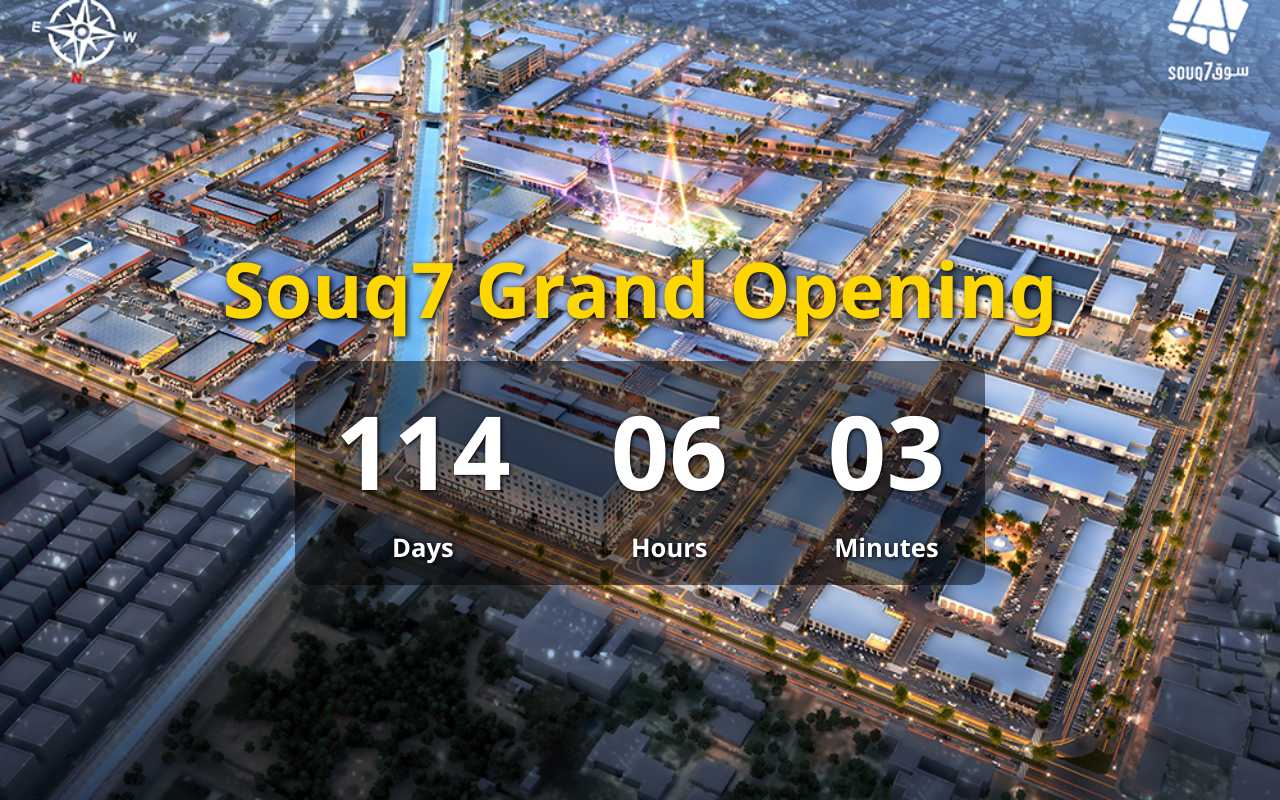
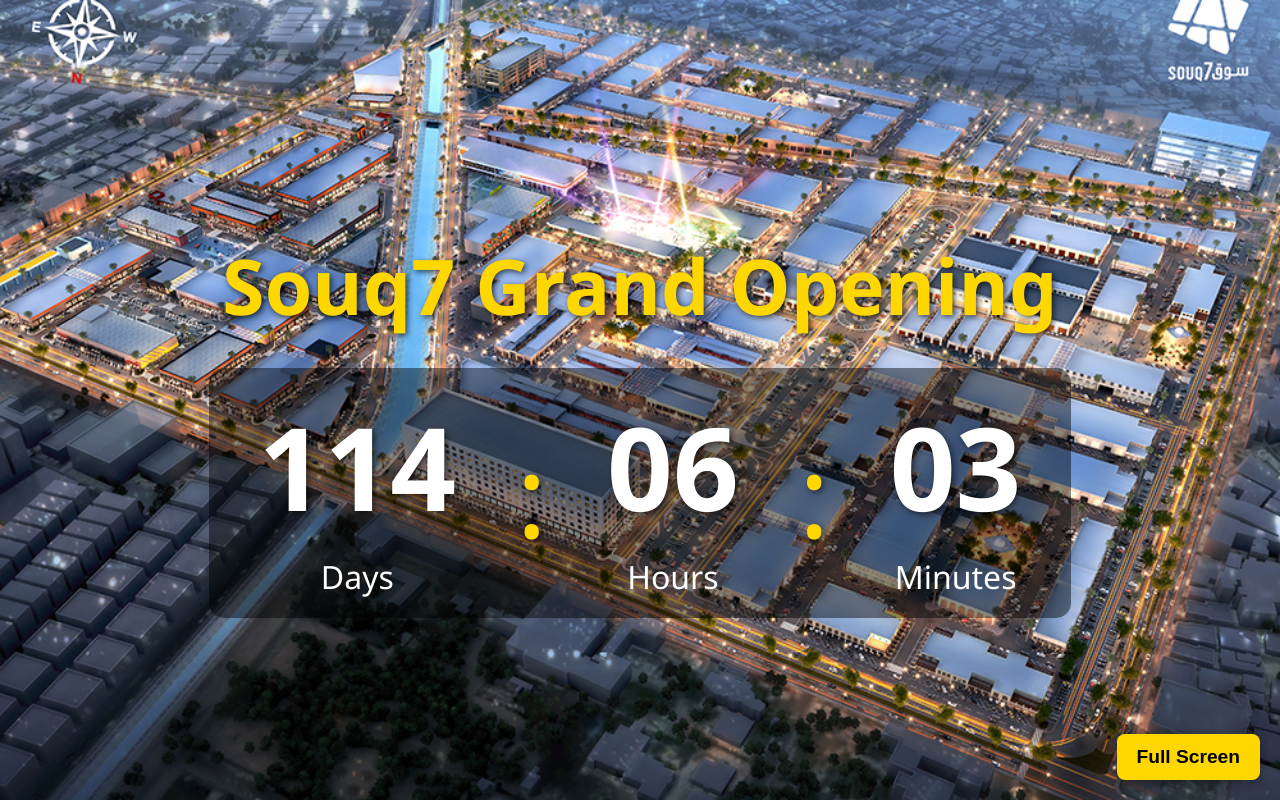
Before and after one commit to abdomoteab-lab/countdown, a plain HTML site: page index.html in a window 1280 px wide. Drawn offline with Linux system fonts and the light colour scheme.

Commit message:
Add files via upload

```diff
--- a/index.html
+++ b/index.html
@@ -3,71 +3,100 @@
 <head>
 <meta charset="UTF-8" />
 <meta name="viewport" content="width=device-width, initial-scale=1" />
-<title>Countdown Timer</title>
+<title>Souq7 Grand Opening</title>
 <style>
   html, body {
     margin: 0; padding: 0; height: 100%;
-    overflow: hidden;
     font-family: "Segoe UI", Tahoma, Geneva, Verdana, sans-serif;
-    direction: ltr;
-  }
-  body {
     background: url('countdown.jpg') no-repeat center center fixed;
     background-size: cover;
+    color: white;
     display: flex;
     flex-direction: column;
+    align-items: center;
     justify-content: center;
-    align-items: center;
-    color: white;
-    text-shadow: 1px 1px 4px black;
+    text-align: center;
   }
-  h1.title {
+  h1 {
     font-size: 6vw;
-    color: #FFD700; /* لون ذهبي فاتح */
-    margin: 20px 0;
-    text-shadow: 2px 2px 6px black;
+    color: #FFD700;
+    margin-bottom: 30px;
+    text-shadow: 2px 2px 6px rgba(0,0,0,0.7);
   }
   .countdown {
-    text-align: center;
-    background: rgba(0,0,0,0.5);
-    padding: 20px 40px;
+    display: flex;
+    align-items: center;
+    gap: 40px;
+    background: rgba(0,0,0,0.45);
+    padding: 20px 50px;
     border-radius: 15px;
-    display: flex;
-    gap: 100px;
-    font-weight: bold;
-    font-size: 4vw;
   }
   .time-section {
-    text-align: center;
     display: flex;
     flex-direction: column;
-    gap: 10px;
+    align-items: center;
+    min-width: 80px;
   }
   .number {
-    font-size: 8vw;
+    font-size: 9vw;
+    font-weight: 700;
+    text-shadow: 2px 2px 6px rgba(0,0,0,0.6);
   }
   .label {
-    font-size: 2vw;
+    font-size: 2.5vw;
+    margin-top: 10px;
+  }
+  .separator {
+    font-size: 9vw;
+    color: #FFD700;
+    padding: 0 20px;
+    line-height: 1;
+    text-shadow: 2px 2px 6px rgba(0,0,0,0.6);
+    user-select: none;
+  }
+  #fullscreenBtn {
+    position: fixed;
+    bottom: 20px;
+    right: 20px;
+    background-color: #FFD700;
+    color: black;
+    border: none;
+    padding: 12px 20px;
+    font-size: 1.2rem;
+    font-weight: 700;
+    border-radius: 8px;
+    cursor: pointer;
+    box-shadow: 0 4px 10px rgba(0,0,0,0.3);
+    z-index: 1000;
   }
 </style>
 </head>
 <body>
-  <h1 class="title">Souq7 Grand Opening</h1>
 
-  <div class="countdown">
+<h1>Souq7 Grand Opening</h1>
+
+<div class="countdown" aria-live="polite">
   <div class="time-section">
     <div id="days" class="number">00</div>
     <div class="label">Days</div>
   </div>
+
+  <div class="separator">:</div>
+
   <div class="time-section">
     <div id="hours" class="number">00</div>
     <div class="label">Hours</div>
   </div>
+
+  <div class="separator">:</div>
+
   <div class="time-section">
     <div id="minutes" class="number">00</div>
     <div class="label">Minutes</div>
   </div>
 </div>
+
+<button id="fullscreenBtn" onclick="openFullscreen()">Full Screen</button>
 
 <script>
   const targetDate = new Date("2025-12-04T19:00:00");
@@ -81,16 +110,15 @@
     let diff = Math.floor((targetDate - now) / 1000);
 
     if (diff <= 0) {
-      document.querySelector(".countdown").innerHTML = '<div style="font-size:6vw;">Time\'s up ✅</div>';
+      document.querySelector(".countdown").innerHTML = '<div style="font-size:6vw;padding:24px;background:rgba(0,0,0,0.5);border-radius:10px;">Time\'s up ✅</div>';
+      clearInterval(interval);
       return;
     }
 
     const days = Math.floor(diff / 86400);
     diff %= 86400;
-
     const hours = Math.floor(diff / 3600);
     diff %= 3600;
-
     const minutes = Math.floor(diff / 60);
 
     document.getElementById("days").textContent = pad(days);
@@ -99,7 +127,19 @@
   }
 
   updateCountdown();
-  setInterval(updateCountdown, 1000);
+  const interval = setInterval(updateCountdown, 1000);
+
+  function openFullscreen() {
+    const elem = document.documentElement;
+    if (elem.requestFullscreen) {
+      elem.requestFullscreen();
+    } else if (elem.webkitRequestFullscreen) {
+      elem.webkitRequestFullscreen();
+    } else if (elem.msRequestFullscreen) {
+      elem.msRequestFullscreen();
+    }
+  }
 </script>
+
 </body>
 </html>
```
Lines whose indentation alone changed are shown as unchanged.
